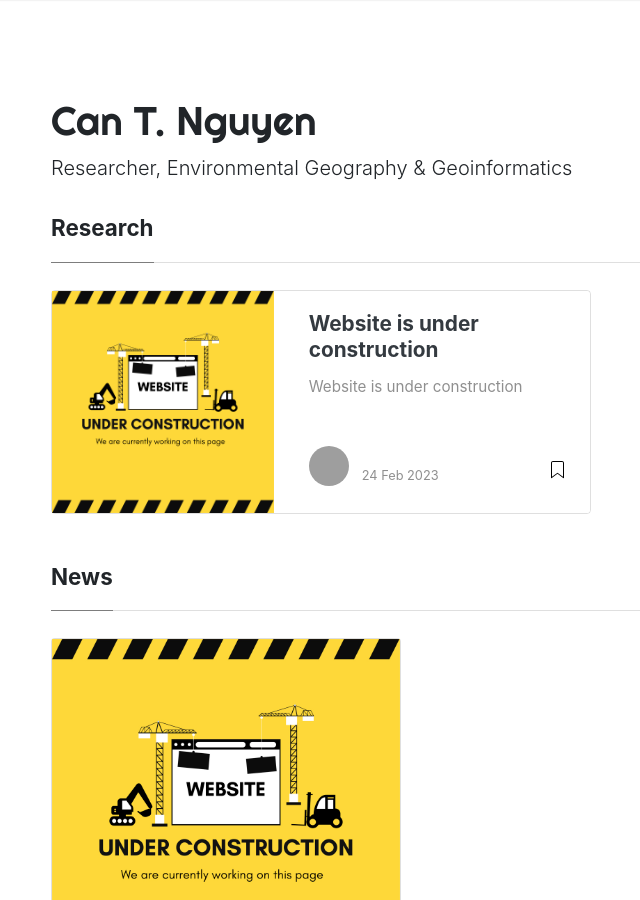
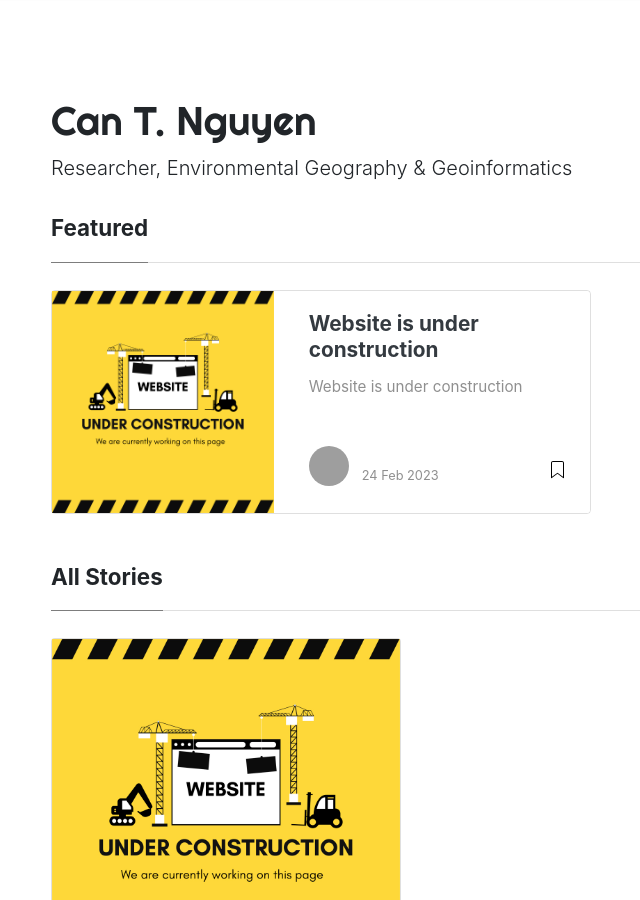
Before and after one commit to sangtrg/sangtrg, a Jekyll site: the page built from index.html, in a window 1280 px wide and 900 px high. Shown: the whole window, without its empty margins (34-674 px from the left). Built offline with Jekyll 4.4.1, drawn with Linux system fonts in a browser that asks for light colours; nearby versions of some CDN libraries; the list of posts is cut into pages by our own code; grey boxes are pictures that could not be loaded.

Commit message:
update index

```diff
--- a/index.html
+++ b/index.html
@@ -1,6 +1,6 @@
 ---
+layout: default
 title: Home
-layout: default
 ---
 
 {% if page.url == "/" %}
@@ -9,7 +9,7 @@ layout: default
 ================================================== -->
 <section class="featured-posts">
     <div class="section-title">
-        <h2><span>Research</span></h2>
+        <h2><span>Featured</span></h2>
     </div>
     <div class="row">
 
@@ -34,7 +34,7 @@ layout: default
 
     <div class="section-title">
 
-        <h2><span>News</span></h2>
+        <h2><span>All Stories</span></h2>
 
     </div>
 
```
